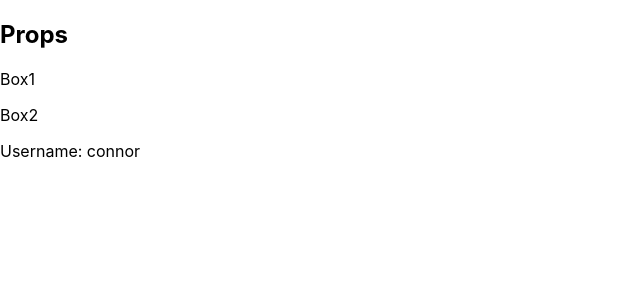
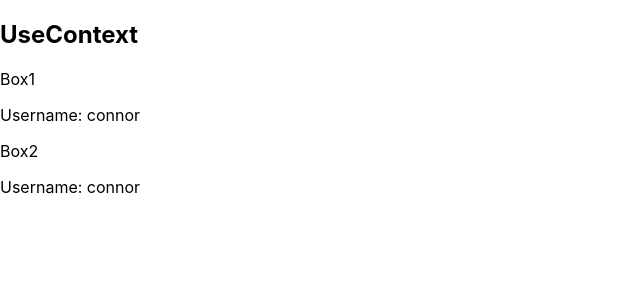
Before and after one commit to debuconnor/reactstudy, a React (Create React App) app in the folder day11/: page / in a window 1280 px wide. Shown: the top 300 px of the page, without its empty margins (0-640 px from the left). Built offline with nearby package versions, Linux system fonts and the light colour scheme.

Commit message:
useContext (instead of Props)

```diff
--- a/day11/src/App.js
+++ b/day11/src/App.js
@@ -1,11 +1,11 @@
 import './App.css'
 import React from 'react'
-import Props from './Props'
+import UseContextHook from './UseContextHook'
 
 function App() {
   return (
     <div className='App'>
-      <Props />
+      <UseContextHook />
     </div>
   )
 }
--- /dev/null
+++ b/day11/src/UseContextHook.js
@@ -0,0 +1,41 @@
+import React, { createContext, useContext } from 'react'
+
+const IndexContext = createContext();
+
+function Box2(){
+    const username = useContext(IndexContext);
+
+    return(
+        <div>
+            <p>Box2</p>
+            <p>Username: {username}</p>
+        </div>
+    )
+}
+
+function Box1(){
+    const username = useContext(IndexContext);
+
+    return(
+        <div>
+            <p>Box1</p>
+            <p>Username: {username}</p>
+        </div>
+    )
+}
+
+function UseContextHook() {
+    const username = 'connor';
+
+    return (
+        <div>
+            <h2>UseContext</h2>
+            <IndexContext.Provider value={username}>
+                <Box1 />
+                <Box2 />
+            </IndexContext.Provider>
+        </div>
+    )
+}
+
+export default UseContextHook
```
